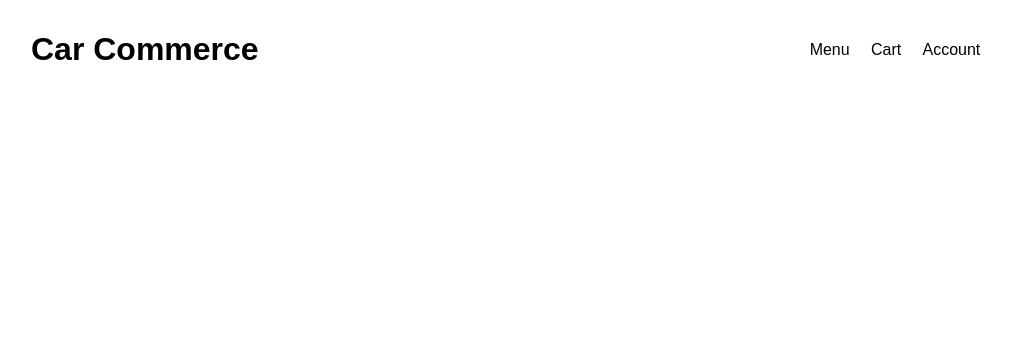
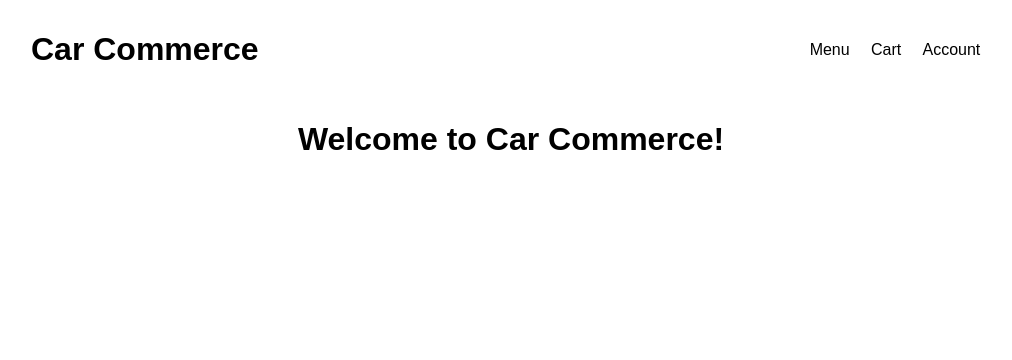
Before and after one commit to Melophylic/car-commerce, a Django app: page / in a window 1280 px wide. Shown: the top 360 px of the page, without its empty margins (129-1141 px from the left). Run offline with Django 4.2, Linux system fonts and the light colour scheme; style sheets or scripts are compiled from the project's sources.

Commit message:
changed pws project

```diff
--- a/car_commerce/settings.py
+++ b/car_commerce/settings.py
@@ -26,7 +26,7 @@ SECRET_KEY = 'django-insecure-da6np$eh_$-l%)!kbf91g3lsw34yq$jyd$+k3whc2o#$*af_&s
 # SECURITY WARNING: don't run with debug turned on in production!
 DEBUG = True
 
-ALLOWED_HOSTS = ["localhost", "127.0.0.1", "muhammad-nadzim-carcommerce.pbp.cs.ui.ac.id"]
+ALLOWED_HOSTS = ["localhost", "127.0.0.1", "muhammad-nadzim-carcommercial.pbp.cs.ui.ac.id"]
 
 
 # Application definition
--- a/main/static/style.css
+++ b/main/static/style.css
@@ -30,6 +30,19 @@
 
 }
 
+.hero {
+    display: flex;
+    align-items: center;
+}
+
+.hero-main-text {
+    height: max-content;
+    display: flex;
+    flex:content;
+    align-items: center;
+    justify-content: center;
+}
+
 body {
     font-family: Arial, sans-serif; /* Set font family for body text */
     margin: 0; /* Remove default margin */
--- a/main/templates/main.html
+++ b/main/templates/main.html
@@ -19,6 +19,13 @@
                 <p>Account</p>
             </div>
         </div>
+        <div class="hero">
+            <div class="hero-main-text">
+                <h1>
+                    Welcome to Car Commerce!
+                </h1>
+            </div>
+        </div>
         <script>
 
         </script>
```
